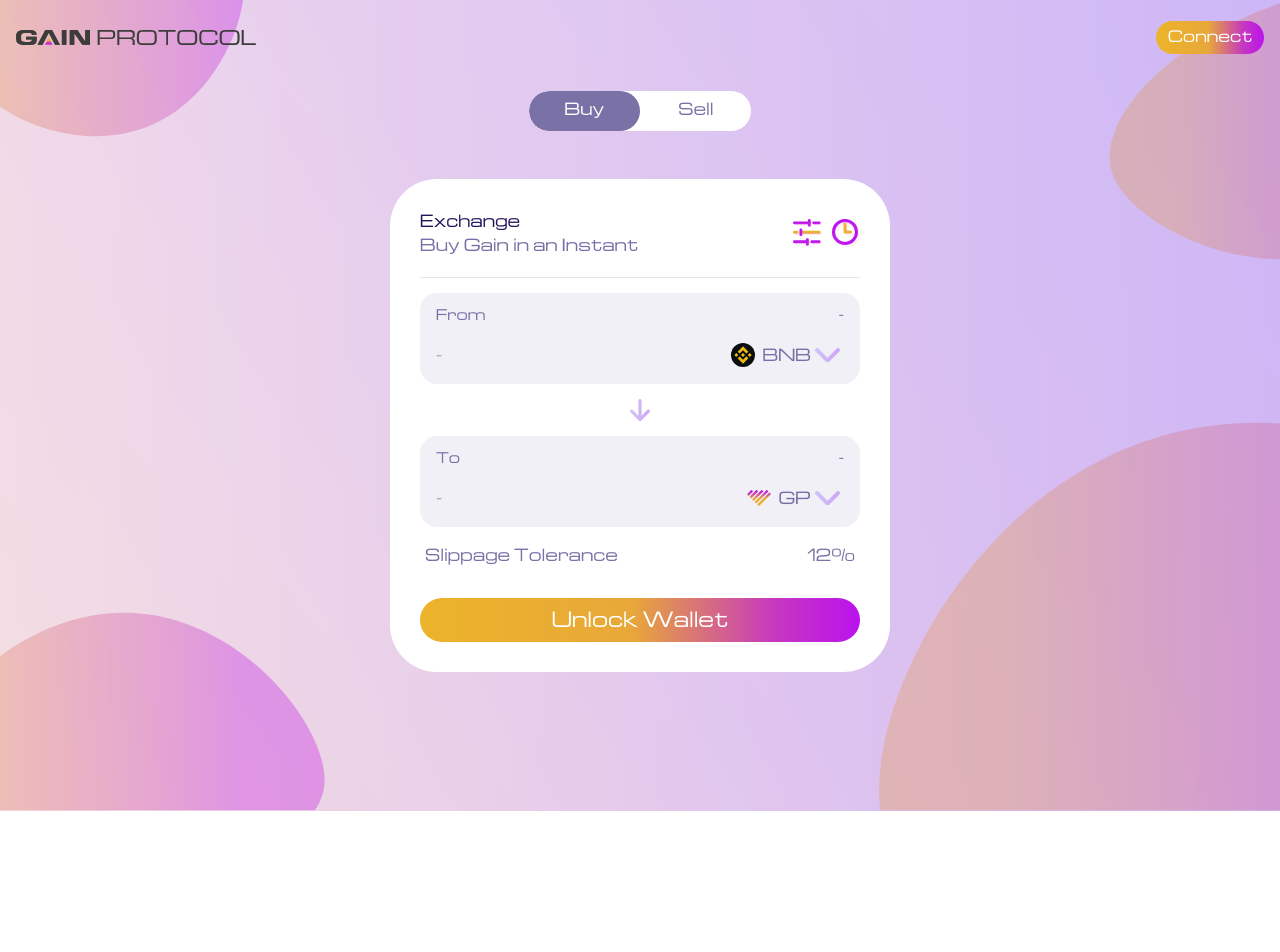
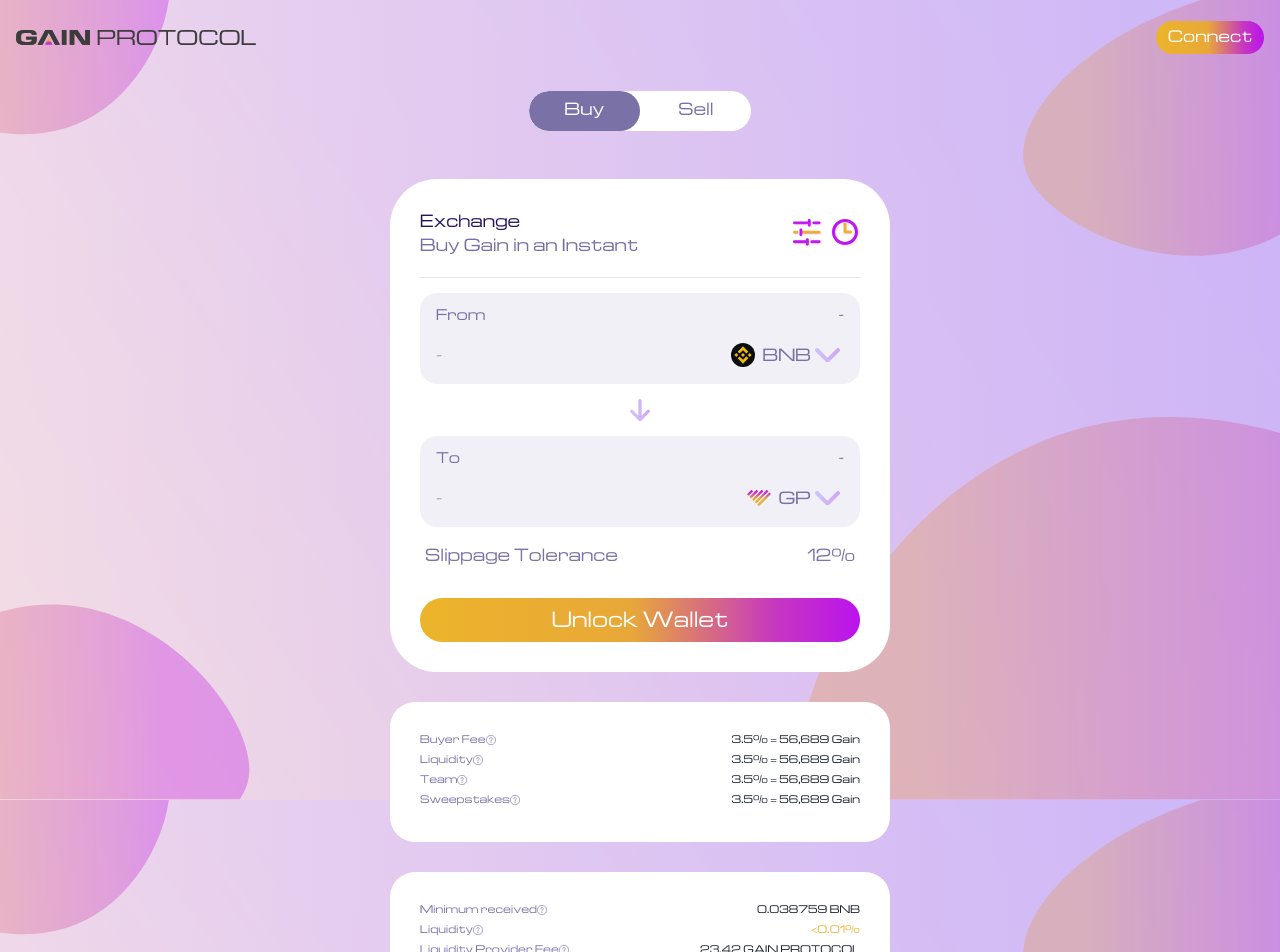
Before and after one commit to Jds-23/musical-couscous, a Next.js app: page / in a window 1280 px wide. Shown: the top 952 px of the page. Before the commit the page ends 811 px from the top, so only its background shows below. Built offline with nearby package versions, Linux system fonts and the light colour scheme.

Commit message:
feat: add infocard component

```diff
--- /dev/null
+++ b/components/InfoCards/InfoCards.module.css
@@ -0,0 +1,23 @@
+.container {
+  background-color: #fff;
+  padding: 30px;
+  border-radius: 25px;
+  width: 100%;
+  max-width: 500px;
+  font-size: 10px;
+  margin-top: 30px;
+}
+.label {
+  display: flex;
+  align-items: center;
+  color: #7a71a7;
+}
+.container > div {
+  display: flex;
+  justify-content: space-between;
+  margin-bottom: 5px;
+}
+.container > p {
+  color: #615c87;
+  text-align: right;
+}
--- /dev/null
+++ b/components/InfoCards/InfoCards.tsx
@@ -0,0 +1,33 @@
+import styles from "./InfoCards.module.css";
+import { QuestionOutlineIcon } from "@chakra-ui/icons";
+import React from "react";
+export interface info {
+  label: string;
+  data: string;
+  isYellow?: boolean;
+}
+interface MyProps {
+  infoArr: info[];
+}
+const InfoCards: React.FC<React.HTMLAttributes<HTMLDivElement> & MyProps> = ({
+  infoArr,
+  ...props
+}) => {
+  return (
+    <div className={styles.container} {...props}>
+      {infoArr.map(({ label, data, isYellow }, id) => {
+        return (
+          <div key={id}>
+            <div className={styles.label}>
+              <h4>{label}</h4>
+              <QuestionOutlineIcon />
+            </div>
+            <p style={isYellow ? { color: "#ECB42A" } : {}}>{data}</p>
+          </div>
+        );
+      })}
+    </div>
+  );
+};
+
+export default InfoCards;
--- a/pages/index.tsx
+++ b/pages/index.tsx
@@ -8,6 +8,7 @@ import BuySection from "../components/BuySection/BuySection";
 import SellSection from "../components/SellSection/SellSection";
 import WalletInfoModal from "../components/WalletInfoModal/WalletInfoModal";
 import ConfirmSwapModal from "../components/ConfirmSwapModal/ConfirmSwapModal";
+import InfoCards from "../components/InfoCards/InfoCards";
 
 export default function Home() {
   const [state, setState] = useState(0);
@@ -58,6 +59,21 @@ export default function Home() {
         ) : (
           <SellSection onOpen={() => setConfirmSwapModal(true)} />
         )}
+        <InfoCards
+          infoArr={[
+            { label: "Buyer Fee", data: "3.5% = 56,689 Gain" },
+            { label: "Liquidity", data: "3.5% = 56,689 Gain" },
+            { label: "Team", data: "3.5% = 56,689 Gain" },
+            { label: "Sweepstakes", data: "3.5% = 56,689 Gain" },
+          ]}
+        />
+        <InfoCards
+          infoArr={[
+            { label: "Minimum received", data: "0.038759 BNB" },
+            { label: "Liquidity", data: "<0.01%", isYellow: true },
+            { label: "Liquidity Provider Fee", data: "23.42 GAIN PROTOCOL" },
+          ]}
+        />
       </div>
     </div>
   );
```
